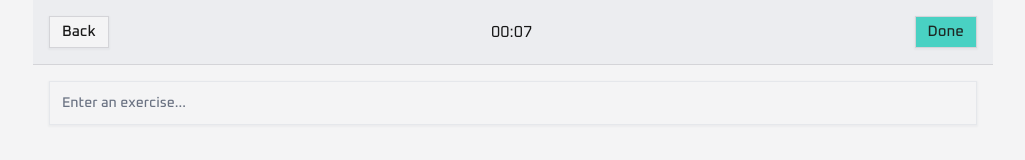
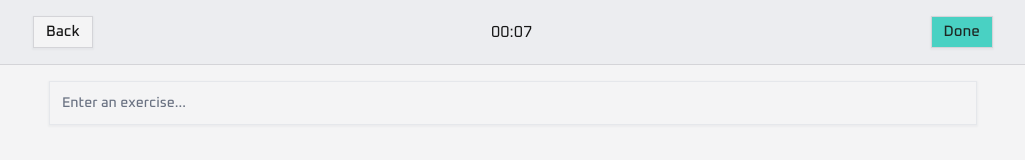
Before and after one commit to laoz40/Horus, a Next.js app: page /workouts/new in a window 1280 px wide. Shown: the top 160 px of the page, without its empty margins (127-1152 px from the left). Built offline with nearby package versions, Linux system fonts and the light colour scheme.

Commit message:
style: Adjust top and bottom bar in WorkoutForm to be full width

```diff
--- a/components/WorkoutForm.tsx
+++ b/components/WorkoutForm.tsx
@@ -266,7 +266,8 @@ export default function WorkoutForm({
 		<div className="flex flex-col h-svh">
 			<FormProvider {...methods}>
 				{/* Top Actions */}
-				<div className="flex flex-row justify-between items-center p-4 bg-input/50 dark:backdrop-blur-xs border-b">
+				<div className="relative left-1/2 right-1/2 -ml-[50vw] -mr-[50vw] w-screen bg-input/50 dark:backdrop-blur-xs border-b">
+					<div className="max-w-5xl mx-auto px-4 md:px-6 lg:px-8 flex flex-row justify-between items-center py-4">
 						<Button
 							variant="secondary"
 							asChild
@@ -281,6 +282,7 @@ export default function WorkoutForm({
 								{isSubmitting ? "Saving" : "Done"}
 							</Button>
 						</WorkoutNameDialog>
+					</div>
 				</div>
 
 				<form
@@ -305,10 +307,12 @@ export default function WorkoutForm({
 							/>
 						))}
 					</section>
+				</form>
 
-					{/* Add Exercise */}
+				{/* Add Exercise button and exercise dropdown */}
 				{currentExerciseName.length > 0 || exercises.length > 1 ? (
-						<div className="flex flex-row w-full gap-4 border-t p-4 bg-input/50 dark:backdrop-blur-xs">
+					<div className="relative left-1/2 right-1/2 -ml-[50vw] -mr-[50vw] w-screen border-t bg-input/50 dark:backdrop-blur-xs">
+						<div className="max-w-5xl mx-auto px-4 md:px-6 lg:px-8 flex flex-row w-full gap-4 py-4">
 							<div className="flex grow items-center justify-start">
 								<Select
 									value={selectedExerciseId}
@@ -340,8 +344,8 @@ export default function WorkoutForm({
 								<PlusIcon />
 							</Button>
 						</div>
+					</div>
 				) : null}
-				</form>
 			</FormProvider>
 		</div>
 	);
```
Lines whose indentation alone changed are shown as unchanged.
